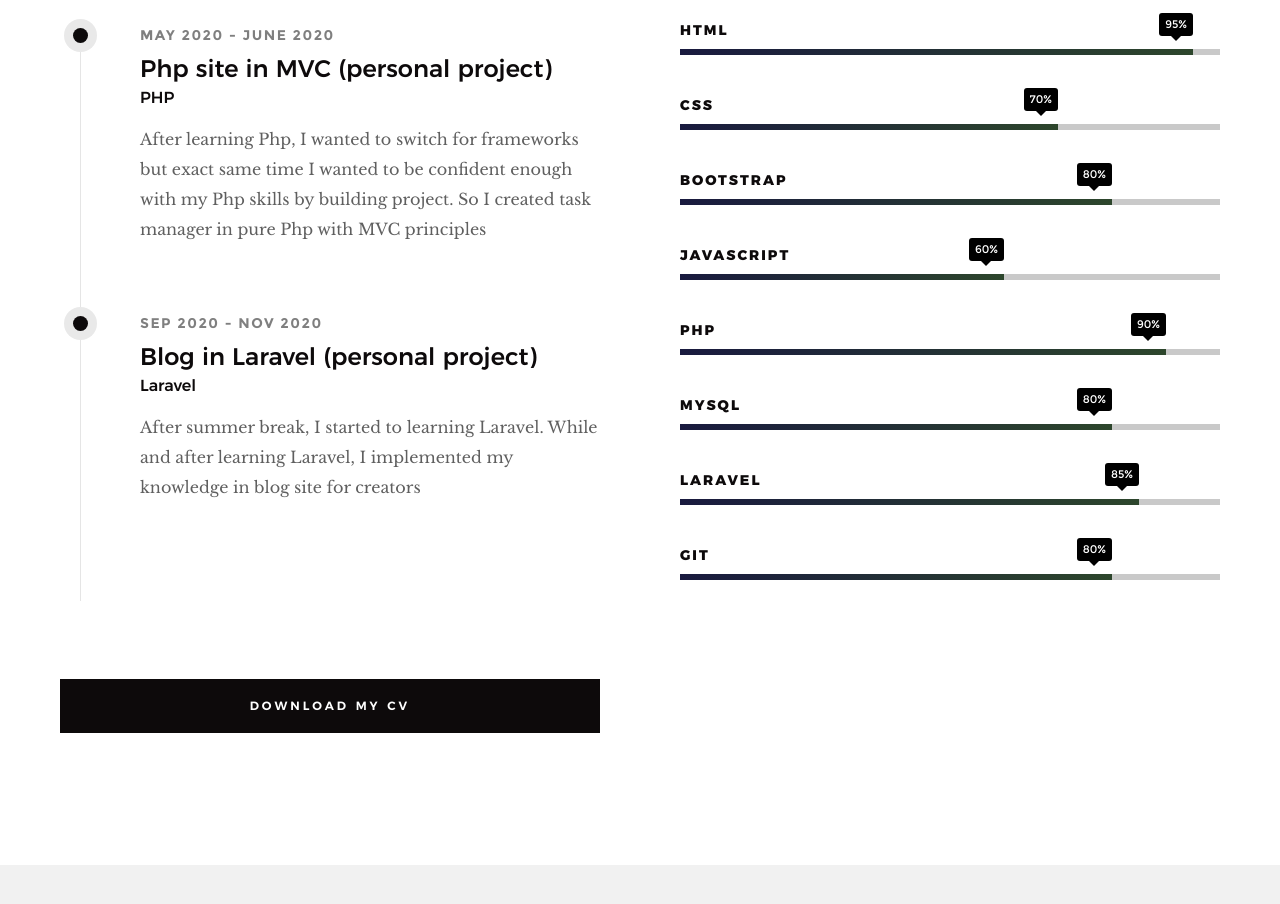
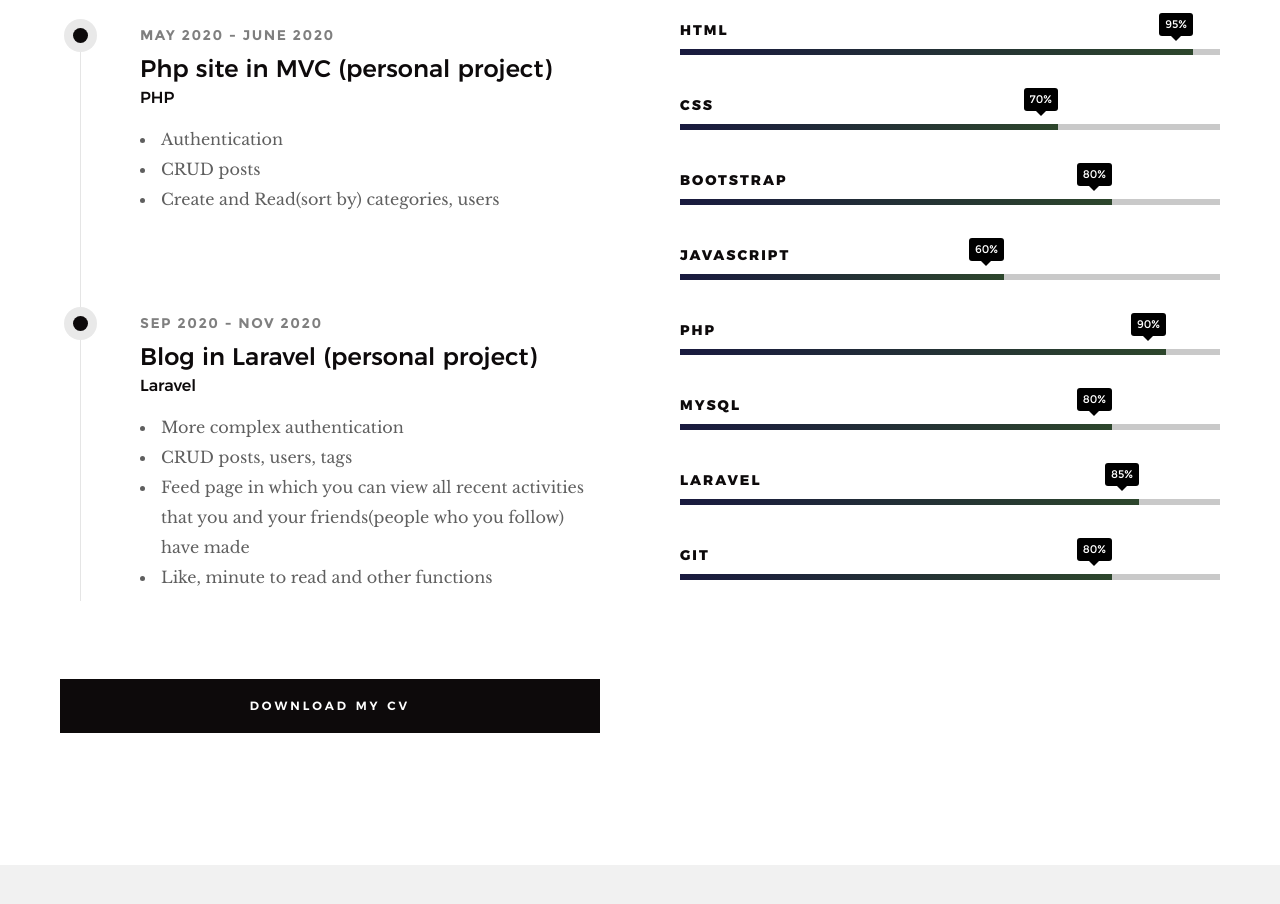
Before and after one commit to Dilmurod-Ruziev/Dilmurod-Ruziev.github.io, a plain HTML site: page index.html in a window 1280 px wide. Shown: the part 1380-2284 px from the top of the page. Drawn offline with Linux system fonts and the light colour scheme.

Commit message:
update projects info

```diff
--- a/index.html
+++ b/index.html
@@ -133,9 +133,16 @@
                             <h5>PHP</h5>
                         </div>
                         <div class="timeline__desc">
-                            <p>After learning Php, I wanted to switch for frameworks but exact same time I wanted to be
-                                confident enough with my Php skills by building project. So I created task manager in pure Php
-                                with MVC principles</p>
+                           <ul>
+                                <li>Authentication</li>
+                                <li>CRUD posts</li>
+                                <li>Create and Read(sort by) categories, users</li>
+                            </ul>
+<!--                            <p>-->
+<!--                                After learning Php, I wanted to switch for frameworks but exact same time I wanted to be-->
+<!--                                confident enough with my Php skills by building project. So I created task manager in pure Php-->
+<!--                                with MVC principles-->
+<!--                            </p>-->
                         </div>
                     </div>
                     <div class="timeline__block">
@@ -146,8 +153,17 @@
                             <h5>Laravel</h5>
                         </div>
                         <div class="timeline__desc">
-                            <p>After summer break, I started to learning Laravel. While and after learning Laravel, I
-                                implemented my knowledge in blog site for creators</p>
+                          <ul>
+                                <li>More complex authentication</li>
+                                <li>CRUD posts, users, tags</li>
+                                <li> Feed page in which you can view all recent activities that you
+                                    and your friends(people who you follow) have made</li>
+                                <li>Like, minute to read and other functions</li>
+                            </ul>
+<!--                            <p>-->
+<!--                                After summer break, I started to learning Laravel. While and after learning Laravel, I-->
+<!--                                implemented my knowledge in blog site for creators-->
+<!--                            </p>-->
                         </div>
                     </div>
                     <!-- end timeline__block -->
```
